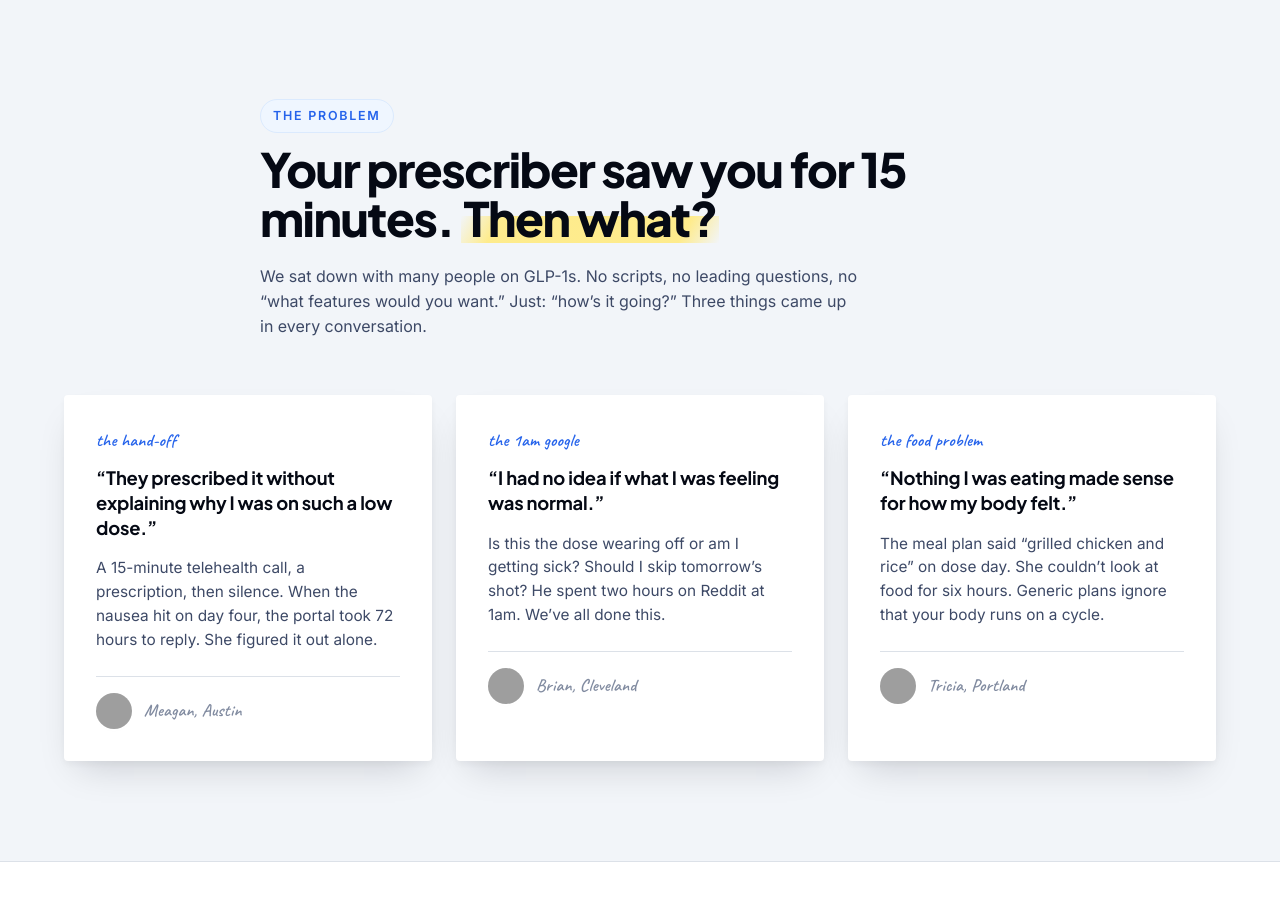
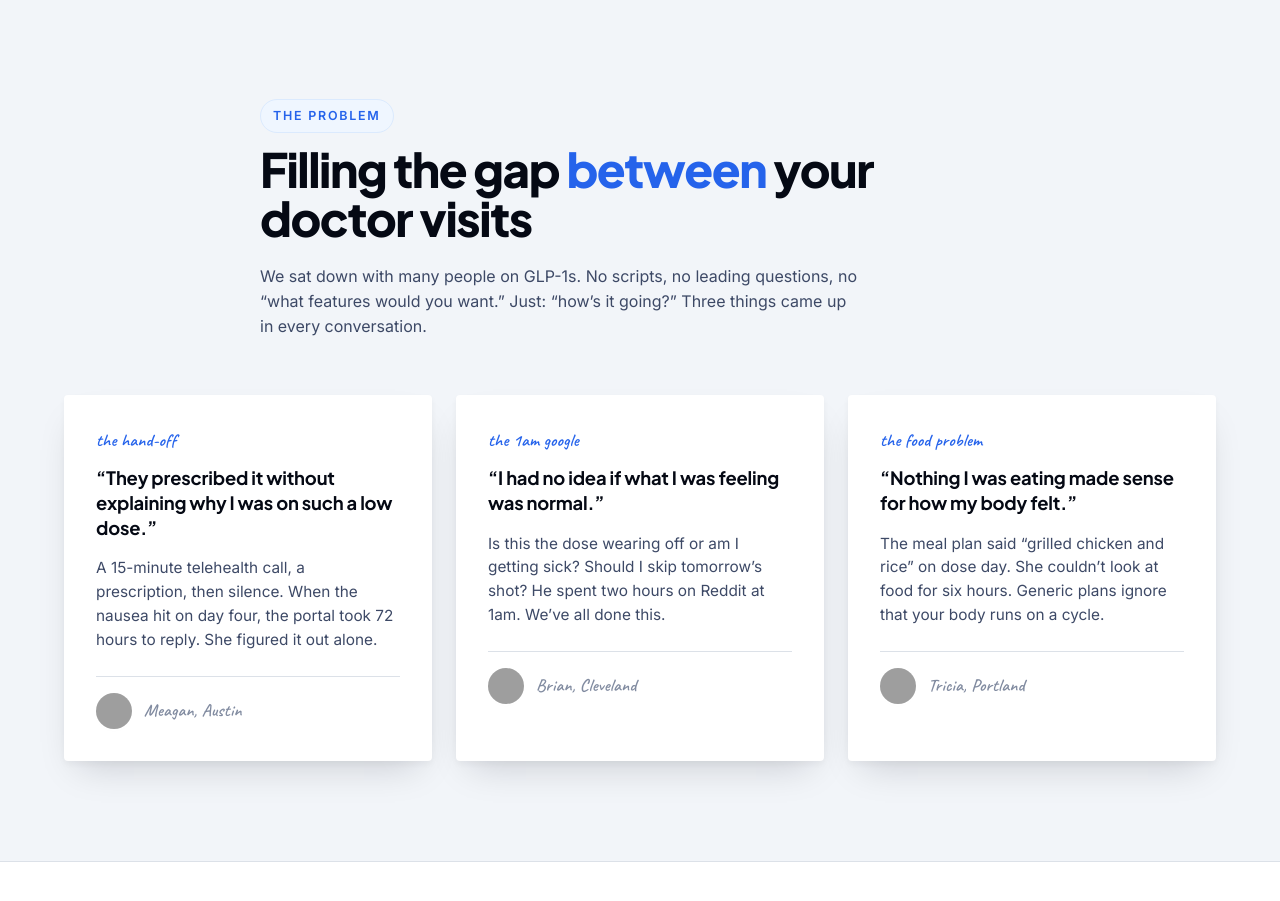
Before and after one commit to fahimtaphealth/weighteasy-site, a Next.js app: page / in a window 1280 px wide. Shown: the part 980-1881 px from the top of the page. Built offline with nearby package versions, Linux system fonts and the light colour scheme; grey boxes are pictures that could not be loaded.

Commit message:
update: SupportGap heading to 'Filling the gap between your doctor visits'

```diff
--- a/components/SupportGap.tsx
+++ b/components/SupportGap.tsx
@@ -37,8 +37,9 @@ export default function SupportGap() {
         <div className="mx-auto max-w-[760px]">
           <span className="eyebrow">The Problem</span>
           <h2 className="mt-3">
-            Your prescriber saw you for 15 minutes.{" "}
-            <span className="marker-hl">Then what?</span>
+            Filling the gap{" "}
+            <span className="text-accent">between</span> your
+            doctor visits
           </h2>
           <p className="mt-5 max-w-[600px] text-muted">
             We sat down with many people on GLP-1s. No scripts, no leading
```
